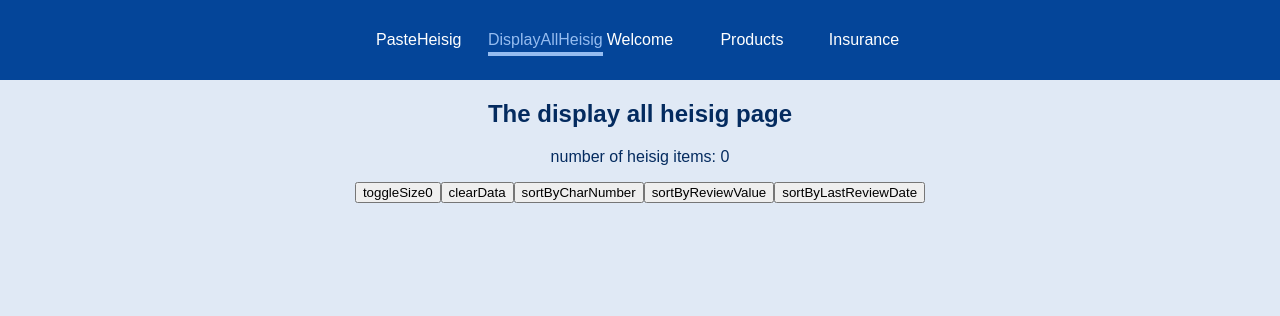
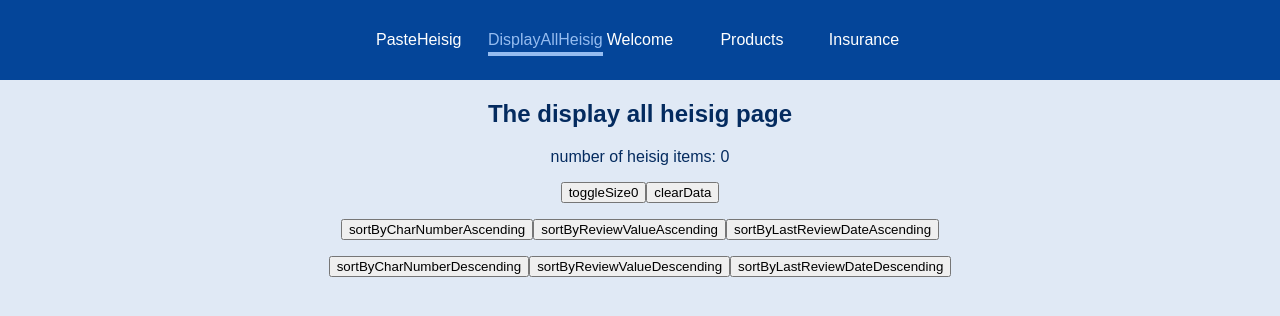
Before and after one commit to Weiqifan1/hanzimining, a React (Create React App) app: page /displayallheisig in a window 1280 px wide. Shown: the top 316 px of the page. Built offline with nearby package versions, Linux system fonts and the light colour scheme.

Commit message:
2021-10-31_1413: add more buttons

```diff
--- a/src/pages/DisplayAllHeisig.tsx
+++ b/src/pages/DisplayAllHeisig.tsx
@@ -1,5 +1,5 @@
 
-import React, {ReactElement, useState} from "react";
+import React, {MouseEventHandler, ReactElement, useState} from "react";
 import IPage from "../interfaces/page";
 import {useDispatch, useSelector} from "react-redux";
 import {bindActionCreators} from "redux";
@@ -22,16 +22,30 @@ const DisplayAllHeisig: React.FunctionComponent<IPage> = props => {
     const [displayChars, setDisplayChars] = useState<FlashCard[]>([])
     const [numberToDisplay, setNumberToDisplay] = useState<number>(prepareNumberToDisplaySize(characterSRSstate.cards.length))
 
-    function sortbyIndexNumber() {
+    function sortbyIndexNumberAscending() {
         const sortedByNumber: FlashCard[] = characterSRSstate.cards.sort(function sortSmallToLarge(a: FlashCard, b: FlashCard){if (a.cardNumber < b.cardNumber) {return -1; }if (a.cardNumber > b.cardNumber) {return 1;}return 0;})
         setDisplayChars(sortedByNumber.slice(0,numberToDisplay))
     }
-    function sortByReviewNumber() {
+    function sortbyIndexNumberDescending() {
+        const sortedByNumber: FlashCard[] = characterSRSstate.cards.sort(function sortToLargeToSmall(a: FlashCard, b: FlashCard){if (a.cardNumber < b.cardNumber) {return 1; }if (a.cardNumber > b.cardNumber) {return -1;}return 0;})
+        setDisplayChars(sortedByNumber.slice(0,numberToDisplay))
+    }
+
+    function sortByReviewNumberAscending() {
         const sortedByReviewValue: FlashCard[] = characterSRSstate.cards.sort(function sortSmallToLarge(a: FlashCard, b: FlashCard){if (a.repetitionValue < b.repetitionValue) {return -1; }if (a.repetitionValue > b.repetitionValue) {return 1;}return 0;})
         setDisplayChars(sortedByReviewValue.slice(0,numberToDisplay))
     }
-    function sortByLastReviewDate() {
+    function sortByReviewNumberDescending() {
+        const sortedByReviewValue: FlashCard[] = characterSRSstate.cards.sort(function sortLargeToSmall(a: FlashCard, b: FlashCard){if (a.repetitionValue < b.repetitionValue) {return 1; }if (a.repetitionValue > b.repetitionValue) {return -1;}return 0;})
+        setDisplayChars(sortedByReviewValue.slice(0,numberToDisplay))
+    }
+
+    function sortByLastReviewDateAscending() {
         const sortedByLastReviewDate: FlashCard[] = characterSRSstate.cards.sort(function sortSmallToLarge(a: FlashCard, b: FlashCard){if (a.dateOfLastReview < b.dateOfLastReview) {return -1; }if (a.dateOfLastReview > b.dateOfLastReview) {return 1;}return 0;})
+        setDisplayChars(sortedByLastReviewDate.slice(0,numberToDisplay))
+    }
+    function sortByLastReviewDateDescending() {
+        const sortedByLastReviewDate: FlashCard[] = characterSRSstate.cards.sort(function sortLargeToSmall(a: FlashCard, b: FlashCard){if (a.dateOfLastReview < b.dateOfLastReview) {return 1; }if (a.dateOfLastReview > b.dateOfLastReview) {return -1;}return 0;})
         setDisplayChars(sortedByLastReviewDate.slice(0,numberToDisplay))
     }
 
@@ -51,9 +65,14 @@ const DisplayAllHeisig: React.FunctionComponent<IPage> = props => {
         <p>number of heisig items: {characterSRSstate.cards.length}</p>
         <button type="button" onClick={toggleSize}>toggleSize{numberToDisplay}</button>
         <button type="button" onClick={clearData}>clearData</button>
-        <button type="button" onClick={sortbyIndexNumber}>sortByCharNumber</button>
-        <button type="button" onClick={sortByReviewNumber}>sortByReviewValue</button>
-        <button type="button" onClick={sortByLastReviewDate}>sortByLastReviewDate</button>
+        <p></p>
+        <button type="button" onClick={sortbyIndexNumberAscending}>sortByCharNumberAscending</button>
+        <button type="button" onClick={sortByReviewNumberAscending}>sortByReviewValueAscending</button>
+        <button type="button" onClick={sortByLastReviewDateAscending}>sortByLastReviewDateAscending</button>
+        <p></p>
+        <button type="button" onClick={sortbyIndexNumberDescending}>sortByCharNumberDescending</button>
+        <button type="button" onClick={sortByReviewNumberDescending}>sortByReviewValueDescending</button>
+        <button type="button" onClick={sortByLastReviewDateDescending}>sortByLastReviewDateDescending</button>
         <Todos data={displayChars}/>
     </section>
     //return <h1> The display all heisig page </h1>
```
